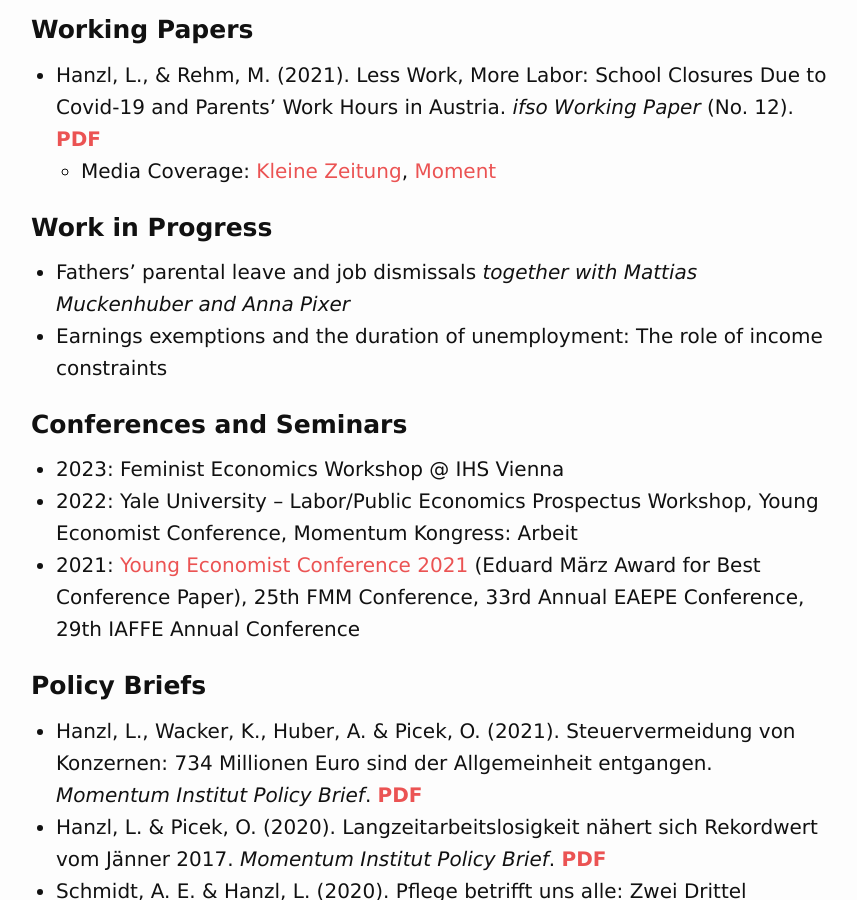
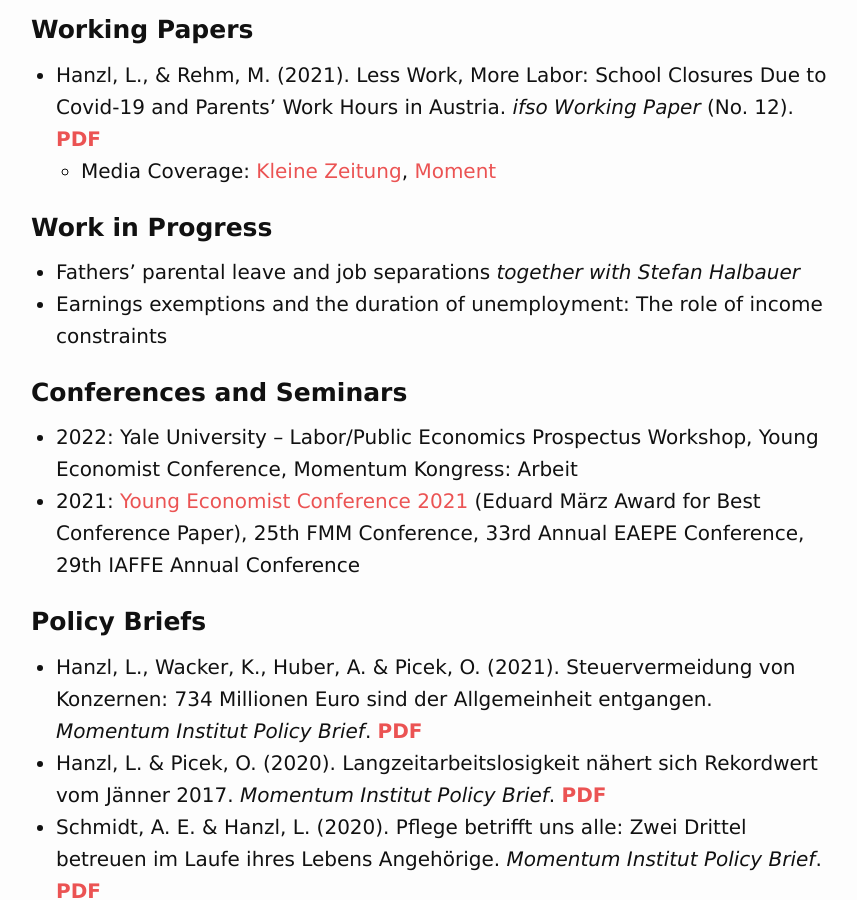
Before and after one commit to lisahanzl/lisahanzl.github.io, a Jekyll site: the page built from 01_research.md, in a window 1280 px wide and 900 px high, scrolled down 415 px. Shown: the whole window, without its empty margins (209-1066 px from the left). Built offline with Jekyll 4.4.1, drawn with Linux system fonts in a browser that asks for light colours.

Commit message:
Update 01_research.md

```diff
--- a/01_research.md
+++ b/01_research.md
@@ -21,13 +21,12 @@ permalink: /research/
 
 ### Work in Progress
 <p> </p>
-- Fathers' parental leave and job dismissals *together with Mattias Muckenhuber and Anna Pixer*
+- Fathers' parental leave and job separations *together with Stefan Halbauer*
 - Earnings exemptions and the duration of unemployment: The role of income constraints
 <p> </p>
 
 ### Conferences and Seminars
 <p> </p>
-- 2023: Feminist Economics Workshop @ IHS Vienna
 - 2022: Yale University -- Labor/Public Economics Prospectus Workshop, Young Economist Conference, Momentum Kongress: Arbeit
 - 2021: [Young Economist Conference 2021](https://wien.arbeiterkammer.at/yec2021){:target="_blank"} (Eduard März Award for Best Conference Paper), 25th FMM Conference, 33rd Annual EAEPE Conference, 29th IAFFE Annual Conference
 <p> </p>
```
